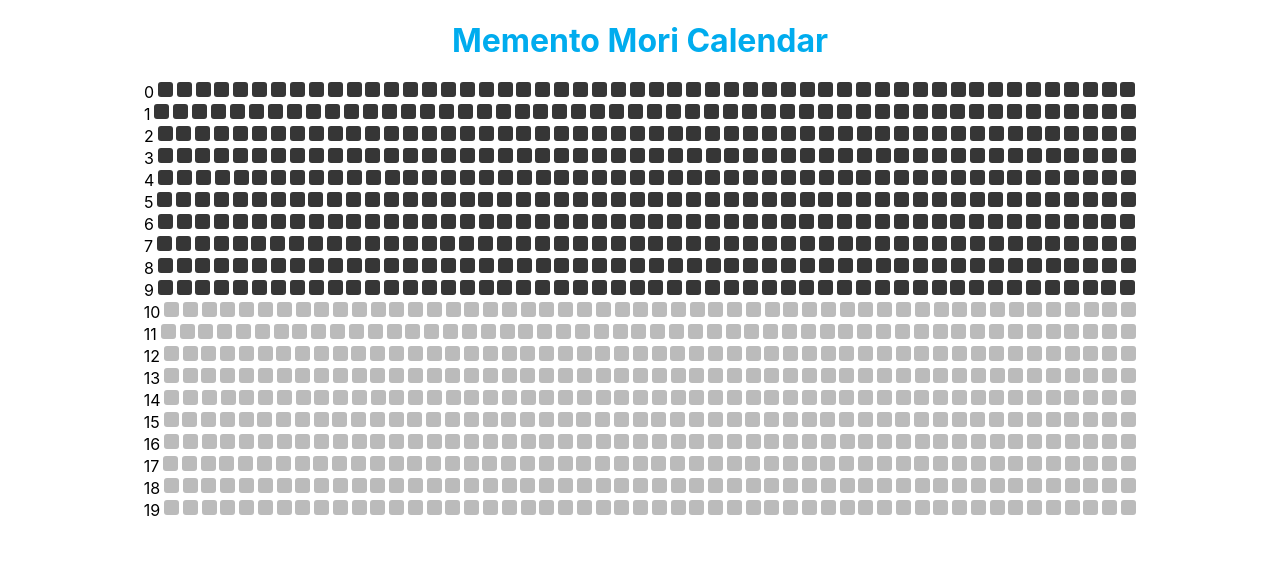
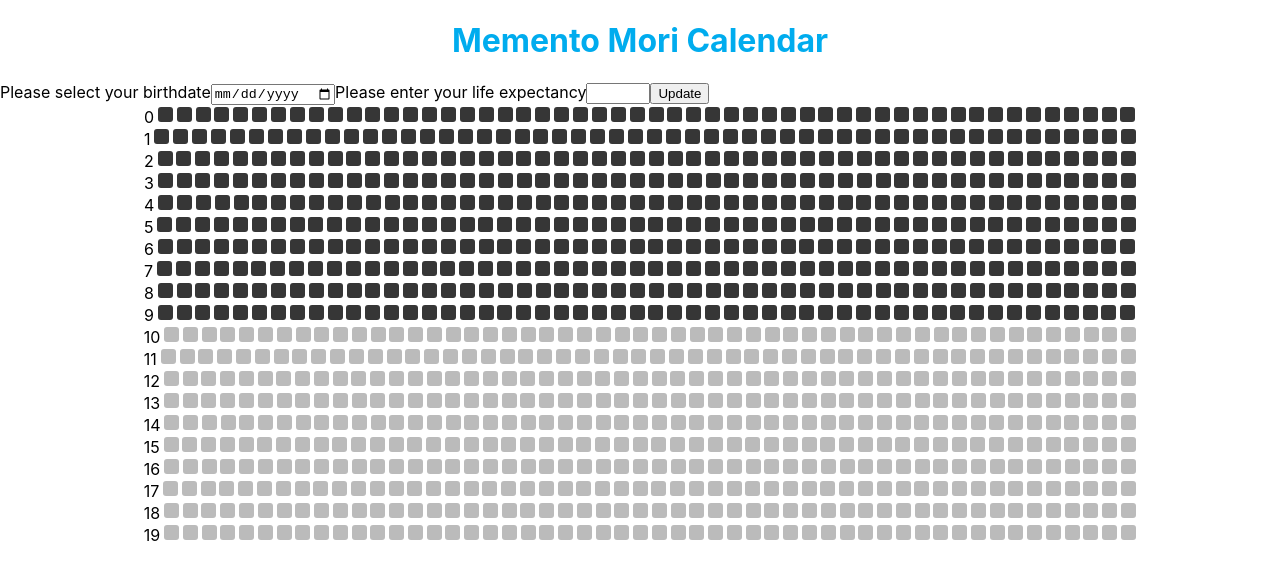
Before and after one commit to chessmadridista/memento-mori, a React (Create React App) app in the folder app/: page / in a window 1280 px wide. Shown: the top 580 px of the page. Built offline with nearby package versions, Linux system fonts and the light colour scheme.

Commit message:
Add input fields for birthdate and life expectancy. Add 'Update' button.

```diff
--- a/app/src/components/calendar/Calendar.js
+++ b/app/src/components/calendar/Calendar.js
@@ -8,10 +8,23 @@ years = years.map((year) => {
     );
 });
 
+function Form() {
+    return (
+        <form>
+            <label for="birthDate">Please select your birthdate</label>
+            <input type="date"></input>
+            <label for="lifeExpectancy">Please enter your life expectancy</label>
+            <input type="number" min="0" max="150"></input>
+            <button>Update</button>
+        </form>
+    );
+}
+
 function Calendar() {
     return (
         <>
             <h1>Memento Mori Calendar</h1>
+            <Form />
             { years }
         </>
     );
```
